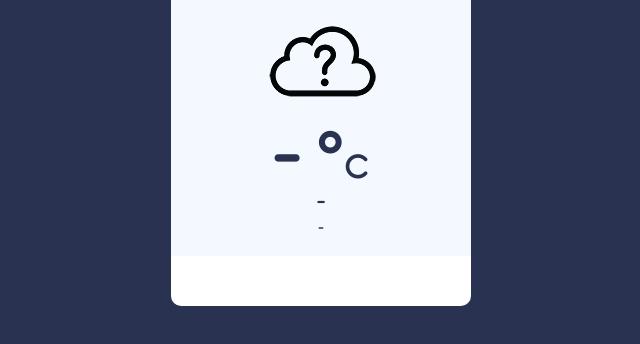
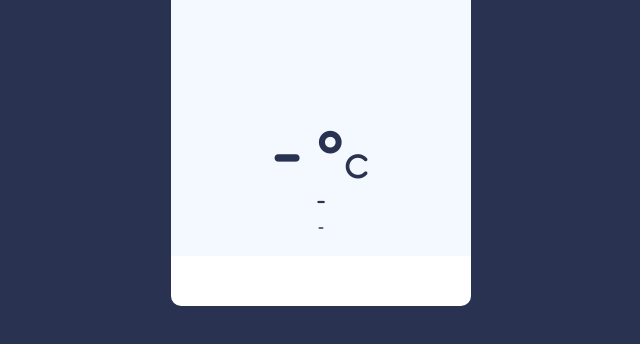
Before and after one commit to gozel-cholukova/Weather-App-Javascript, a plain HTML site: page index.html in a window 1280 px wide. Shown: the part 62-406 px from the top of the page, without its empty margins (319-959 px from the left). Drawn offline with Linux system fonts and the light colour scheme.

Commit message:
Update index.html

```diff
--- a/index.html
+++ b/index.html
@@ -16,7 +16,7 @@
 
     <div class="weather-container">
       <div class="weather-icon">
-        <img src="icons/unknown.png" alt="">
+        <img src="icons/unknown.pn" alt="">
       </div>
 
       <div class="temperature-value">
```
